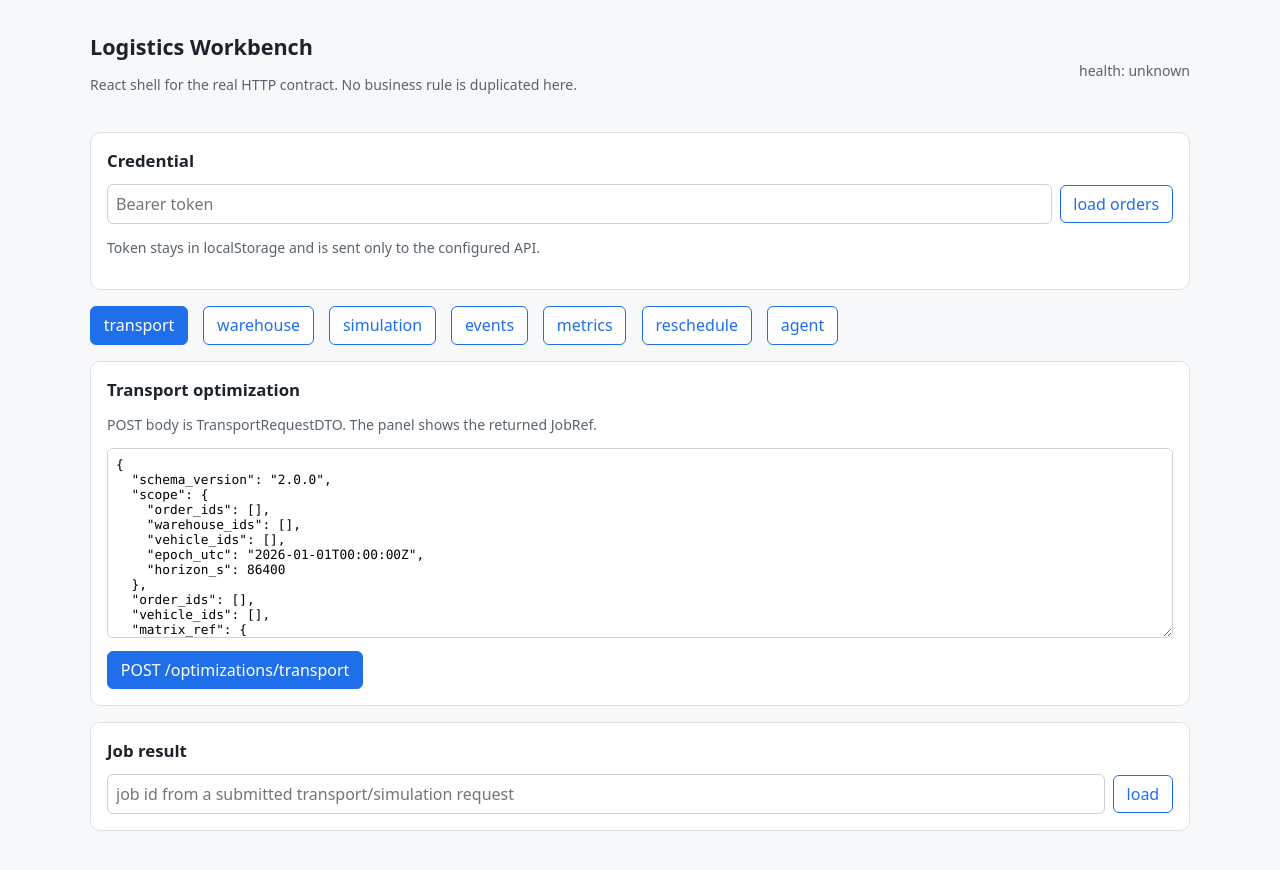
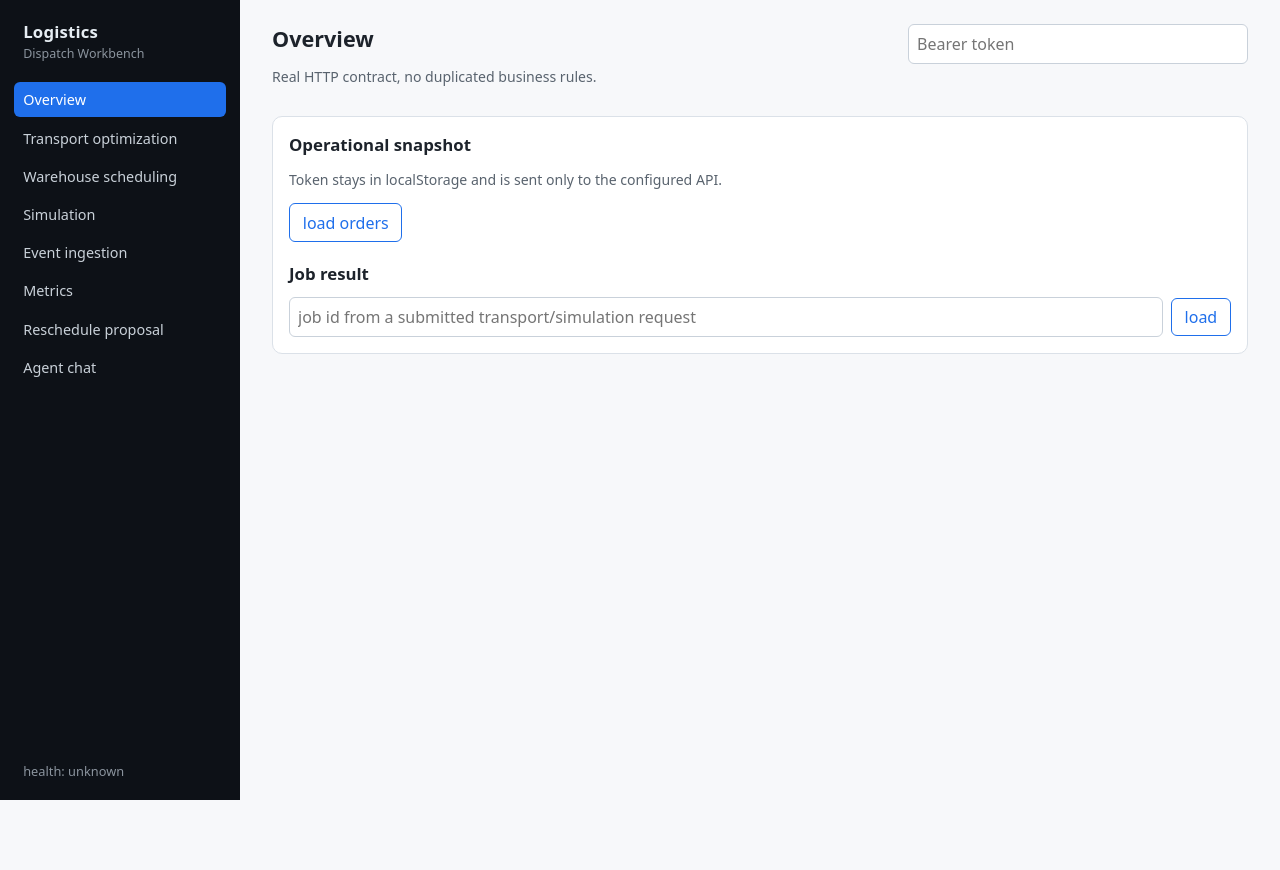
Before and after one commit to codexyuyu/IntelligentLogisticsDispatchingAgent, a React (Vite) app in the folder apps/frontend/: page /events in a window 1280 px wide. Shown: the top 870 px of the page. After the commit the page ends 800 px from the top, so only its background shows below. Built offline with nearby package versions, Linux system fonts and the light colour scheme.

Commit message:
Add hash-routed product shell to the React workbench

```diff
--- a/apps/frontend/src/App.tsx
+++ b/apps/frontend/src/App.tsx
@@ -4,7 +4,25 @@ import { JsonPanel } from "./components/JsonPanel";
 
 type OrderView = { id: string; external_ref: string; status: string };
 type ChatReply = { reply: string; model: string; provider_configured: boolean; trace_id: string };
-type Tab = "transport" | "warehouse" | "simulation" | "events" | "metrics" | "reschedule" | "agent";
+type Tab = "overview" | "transport" | "warehouse" | "simulation" | "events" | "metrics" | "reschedule" | "agent";
+
+const TABS: readonly Tab[] = ["overview", "transport", "warehouse", "simulation", "events", "metrics", "reschedule", "agent"];
+
+const TITLES: Record<Tab, string> = {
+  overview: "Overview",
+  transport: "Transport optimization",
+  warehouse: "Warehouse scheduling",
+  simulation: "Simulation",
+  events: "Event ingestion",
+  metrics: "Metrics",
+  reschedule: "Reschedule proposal",
+  agent: "Agent chat",
+};
+
+function tabFromHash(): Tab {
+  const value = window.location.hash.replace(/^#\/?/, "");
+  return (TABS as readonly string[]).includes(value) ? (value as Tab) : "overview";
+}
 
 const TRANSPORT = `{
   "schema_version": "2.0.0",
@@ -147,7 +165,13 @@ export default function App() {
   const [job, setJob] = useState<JobRef | null>(null);
   const [result, setResult] = useState<JobResult | null>(null);
   const [error, setError] = useState("");
-  const [tab, setTab] = useState<Tab>("transport");
+  const [tab, setTab] = useState<Tab>(tabFromHash());
+
+  useEffect(() => {
+    const onHashChange = () => setTab(tabFromHash());
+    window.addEventListener("hashchange", onHashChange);
+    return () => window.removeEventListener("hashchange", onHashChange);
+  }, []);
 
   useEffect(() => {
     if (!token) return;
@@ -176,20 +200,30 @@ export default function App() {
   }
 
   return (
-    <main>
-      <header>
+    <div className="shell">
+      <aside className="sidebar">
+        <div className="brand">
+          <strong>Logistics</strong>
+          <span>Dispatch Workbench</span>
+        </div>
+        <nav className="nav">
+          {TABS.map((item) => (
+            <a key={item} href={`#/${item}`} className={tab === item ? "nav-item active" : "nav-item"}>
+              {TITLES[item]}
+            </a>
+          ))}
+        </nav>
+        <div className="sidebar-footer">health: {health}</div>
+      </aside>
+      <main className="content">
+        <header className="page-header">
           <div>
-          <h1>Logistics Workbench</h1>
-          <p className="muted">React shell for the real HTTP contract. No business rule is duplicated here.</p>
+            <h1>{TITLES[tab]}</h1>
+            <p className="muted">Real HTTP contract, no duplicated business rules.</p>
           </div>
-        <span className="muted">health: {health}</span>
-      </header>
-
-      <section>
-        <h2>Credential</h2>
-        <div className="row">
           <input
             type="text"
+            className="token"
             value={token}
             placeholder="Bearer token"
             onChange={(event) => {
@@ -197,23 +231,33 @@ export default function App() {
               setToken(event.target.value);
             }}
           />
+        </header>
+
+        {error ? <p className="error">{error}</p> : null}
+
+        {tab === "overview" ? (
+          <section>
+            <h2>Operational snapshot</h2>
+            <p className="muted">Token stays in localStorage and is sent only to the configured API.</p>
             <button className="secondary" onClick={loadOrders}>load orders</button>
-        </div>
-        <p className="muted">Token stays in localStorage and is sent only to the configured API.</p>
             <ul>
               {orders.map((order) => (
                 <li key={order.id}>{order.external_ref} · {order.status} · <code>{order.id}</code></li>
               ))}
             </ul>
+            <h2 style={{ marginTop: "1.25rem" }}>Job result</h2>
+            <div className="row">
+              <input
+                type="text"
+                value={job?.job_id ?? ""}
+                placeholder="job id from a submitted transport/simulation request"
+                onChange={(event) => setJob({ ...(job as JobRef), job_id: event.target.value })}
+              />
+              <button className="secondary" onClick={loadResult} disabled={!job?.job_id}>load</button>
+            </div>
+            {job ? <p className="muted">{job.status}</p> : null}
           </section>
-
-      <nav className="tabs">
-        {(["transport", "warehouse", "simulation", "events", "metrics", "reschedule", "agent"] as Tab[]).map((item) => (
-          <button key={item} className={tab === item ? "" : "secondary"} onClick={() => setTab(item)}>
-            {item}
-          </button>
-        ))}
-      </nav>
+        ) : null}
 
         {tab === "transport" ? (
           <JsonPanel title="Transport optimization" path="/optimizations/transport" initialBody={TRANSPORT}
@@ -241,23 +285,9 @@ export default function App() {
         ) : null}
         {tab === "agent" ? <AgentPanel /> : null}
 
-      <section>
-        <h2>Job result</h2>
-        <div className="row">
-          <input
-            type="text"
-            value={job?.job_id ?? ""}
-            placeholder="job id from a submitted transport/simulation request"
-            onChange={(event) => setJob({ ...(job as JobRef), job_id: event.target.value })}
-          />
-          <button className="secondary" onClick={loadResult} disabled={!job?.job_id}>load</button>
-        </div>
-        {job ? <p className="muted">{job.status}</p> : null}
-      </section>
-
-      {error ? <p className="error">{error}</p> : null}
         {result ? <pre>{JSON.stringify(result, null, 2)}</pre> : null}
       </main>
+    </div>
   );
 }
 
--- a/apps/frontend/src/styles.css
+++ b/apps/frontend/src/styles.css
@@ -90,3 +90,99 @@ pre {
 }
 
 .tabs { display: flex; flex-wrap: wrap; gap: 0.45rem; margin-bottom: 1rem; }
+
+
+.shell {
+  display: grid;
+  grid-template-columns: 240px minmax(0, 1fr);
+  min-height: 100vh;
+}
+.sidebar {
+  background: #0d1117;
+  color: #e6edf3;
+  padding: 1.25rem 0.9rem;
+  display: flex;
+  flex-direction: column;
+  gap: 1.25rem;
+}
+.brand {
+  display: flex;
+  flex-direction: column;
+  gap: 0.15rem;
+  padding: 0 0.55rem;
+}
+.brand strong {
+  font-size: 1.05rem;
+  letter-spacing: 0.01em;
+}
+.brand span {
+  color: #8b949e;
+  font-size: 0.78rem;
+}
+.nav {
+  display: flex;
+  flex-direction: column;
+  gap: 0.2rem;
+}
+.nav-item {
+  color: #c9d1d9;
+  text-decoration: none;
+  padding: 0.5rem 0.55rem;
+  border-radius: 6px;
+  font-size: 0.9rem;
+}
+.nav-item:hover {
+  background: #161b22;
+}
+.nav-item.active {
+  background: #1f6feb;
+  color: #fff;
+}
+.sidebar-footer {
+  margin-top: auto;
+  color: #8b949e;
+  font-size: 0.8rem;
+  padding: 0 0.55rem;
+}
+.content {
+  max-width: none;
+  margin: 0;
+  padding: 1.5rem 2rem 4rem;
+}
+.page-header {
+  display: flex;
+  justify-content: space-between;
+  align-items: flex-start;
+  gap: 1rem;
+  margin-bottom: 1rem;
+}
+.page-header h1 {
+  margin: 0 0 0.2rem;
+}
+.token {
+  max-width: 340px;
+  background: #fff;
+}
+@media (max-width: 760px) {
+  .shell {
+    grid-template-columns: 1fr;
+  }
+  .sidebar {
+    flex-direction: row;
+    flex-wrap: wrap;
+    align-items: center;
+  }
+  .nav {
+    flex-direction: row;
+    flex-wrap: wrap;
+  }
+  .sidebar-footer {
+    margin: 0;
+  }
+  .content {
+    padding: 1rem;
+  }
+  .page-header {
+    flex-direction: column;
+  }
+}
```
Also changed, not shown: 1 other file (tests, documents, lock files or other folders). Lines whose indentation alone changed are shown as unchanged.
